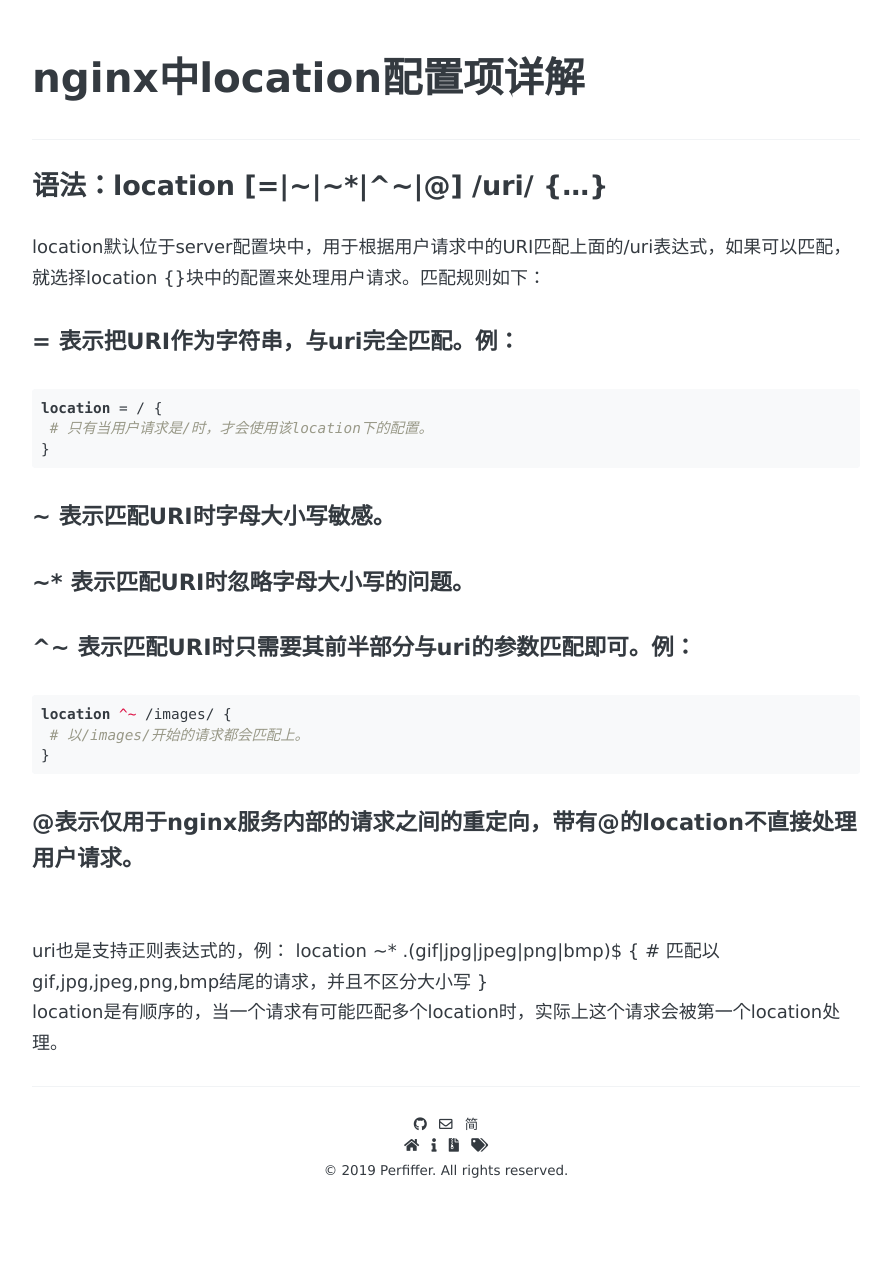
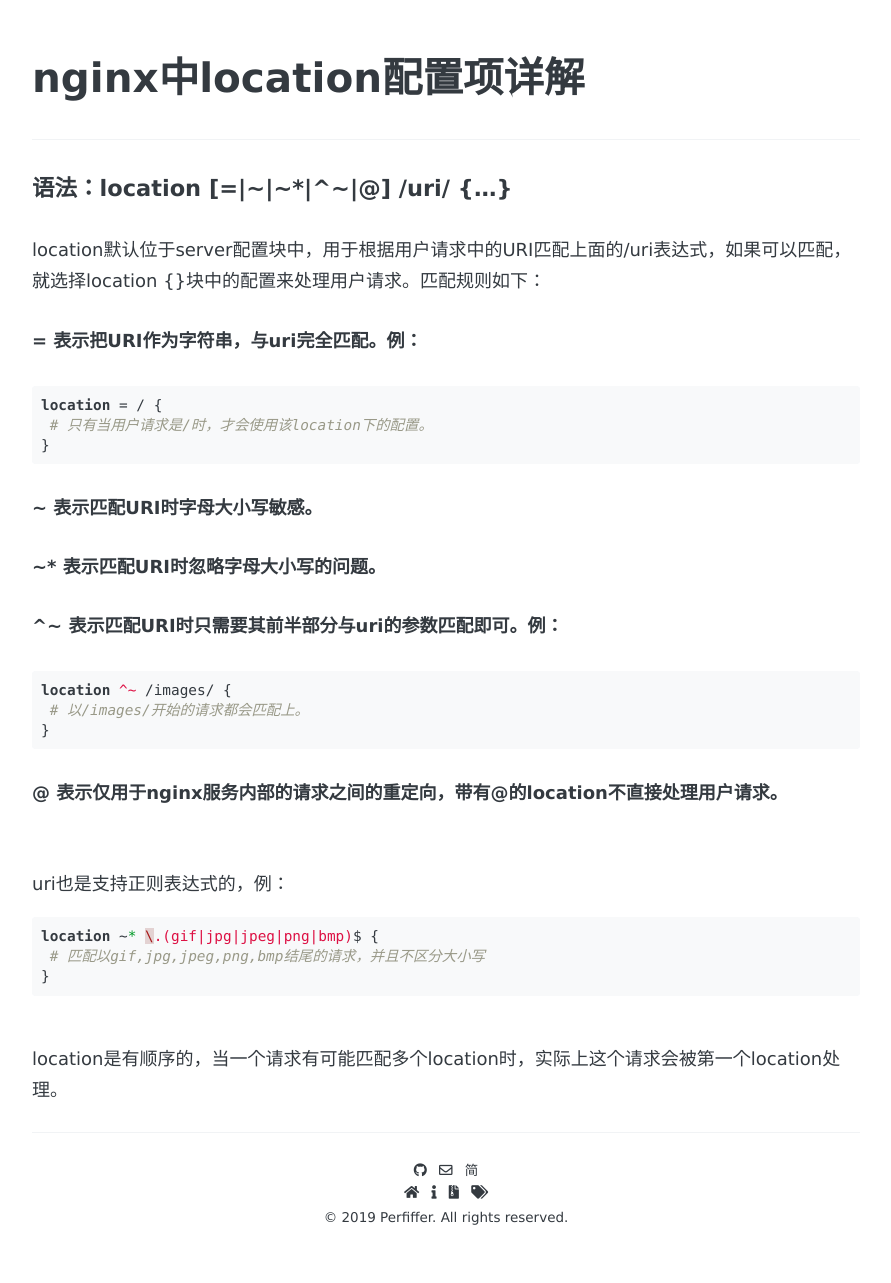
Before and after one commit to perfiffer/perfiffer.github.io, a Jekyll site: the page built from _posts/2019-03-31-nginx中location配置项详解.md, in a window 1280 px wide. Shown: the whole page, without its empty margins (194-1085 px from the left). Built offline with Jekyll 4.4.1, drawn with Linux system fonts in a browser that asks for light colours; some web fonts are replaced; comment, search, counter and statistics services are not loaded; before the commit the page ends 1236 px from its top, so only the background shows below that.

Commit message:
add blog

````diff
--- a/_posts/2019-03-31-nginx中location配置项详解.md
+++ b/_posts/2019-03-31-nginx中location配置项详解.md
@@ -5,27 +5,29 @@ tags:
  - nginx
 comments: true
 ---
-### 语法：location [=|~|~*|^~|@] /uri/ {...}
+#### 语法：location [=|~|~*|^~|@] /uri/ {...}
 location默认位于server配置块中，用于根据用户请求中的URI匹配上面的/uri表达式，如果可以匹配，就选择location {}块中的配置来处理用户请求。匹配规则如下：
-#### = 表示把URI作为字符串，与uri完全匹配。例：
+##### = 表示把URI作为字符串，与uri完全匹配。例：
 ```nginx
 location = / {
  # 只有当用户请求是/时，才会使用该location下的配置。
 }
 ```
-#### ~ 表示匹配URI时字母大小写敏感。
-#### ~* 表示匹配URI时忽略字母大小写的问题。
-#### ^~ 表示匹配URI时只需要其前半部分与uri的参数匹配即可。例：
+##### ~ 表示匹配URI时字母大小写敏感。
+##### ~* 表示匹配URI时忽略字母大小写的问题。
+##### ^~ 表示匹配URI时只需要其前半部分与uri的参数匹配即可。例：
 ```nginx
 location ^~ /images/ {
  # 以/images/开始的请求都会匹配上。
 }
 ```
-#### @表示仅用于nginx服务内部的请求之间的重定向，带有@的location不直接处理用户请求。
+##### @ 表示仅用于nginx服务内部的请求之间的重定向，带有@的location不直接处理用户请求。
 <br/>
 uri也是支持正则表达式的，例：
+```nginx
 location ~* \.(gif|jpg|jpeg|png|bmp)$ {
  # 匹配以gif,jpg,jpeg,png,bmp结尾的请求，并且不区分大小写
 }
+```
 <br/>
 location是有顺序的，当一个请求有可能匹配多个location时，实际上这个请求会被第一个location处理。
````
